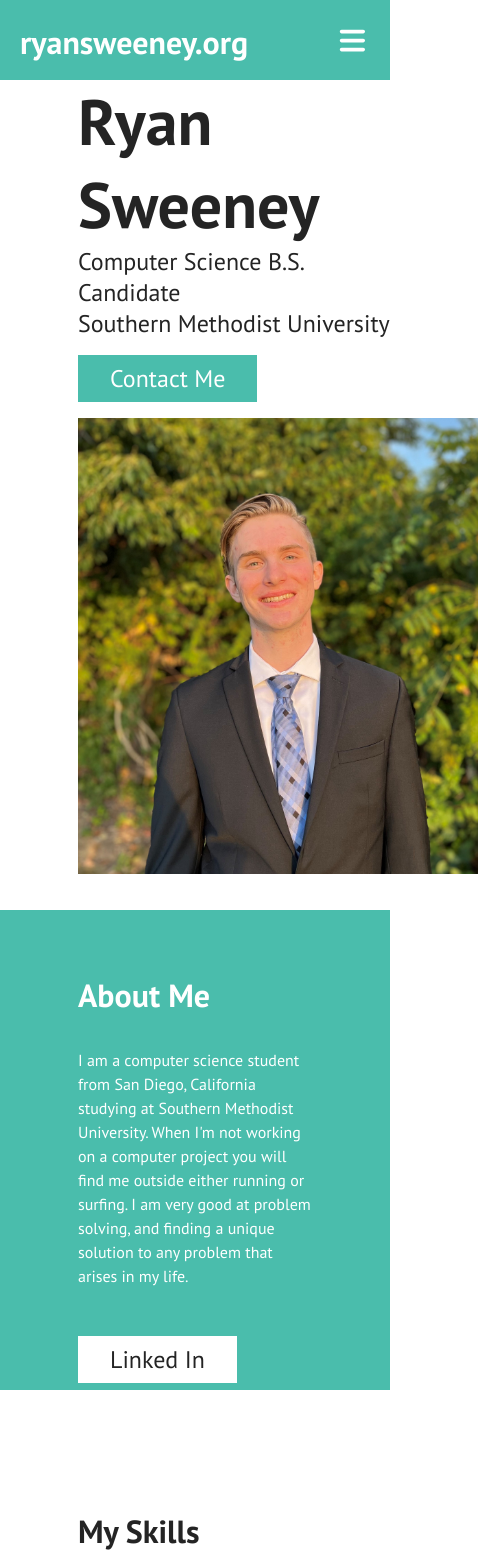
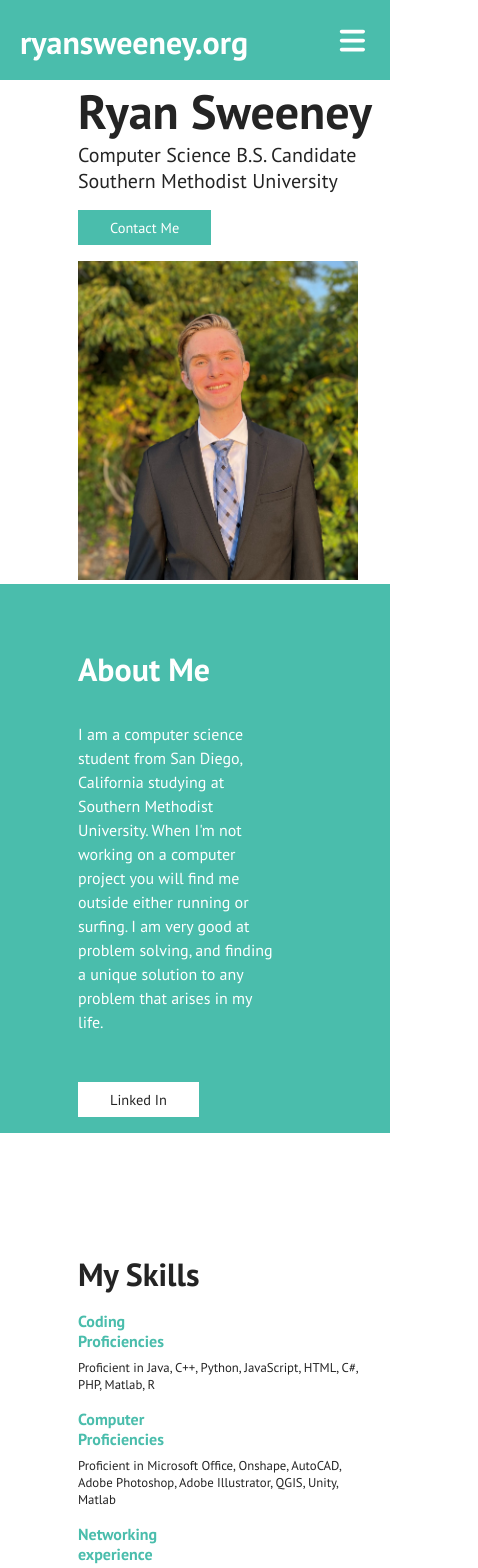
Before and after one commit to RyanWSweeney/ryansweeneywebsite, a React (Create React App) app: page / in a window 390 px wide. Shown: the top 1568 px of the page, 478 px wide, since content can reach past the window. Built offline with nearby package versions, Linux system fonts and the light colour scheme.

Commit message:
more mobile improvements

```diff
--- a/src/components/pages/Home.css
+++ b/src/components/pages/Home.css
@@ -1,8 +1,10 @@
 .headshot{
     height:auto;
-    padding: 2rem 0;
     width: 25rem;
+    max-width: 100%;
     position: relative;
+    margin-top: 2rem;
+    padding-right: 2rem;
 }
 
 .home-container{
@@ -18,7 +20,8 @@
 }
 
 .home-layout{
-    margin: 0 20vw;
+    margin-left: 20vw;
+    margin-right: 20vw;
     width: 80vw;
     text-align: start;
 }
@@ -28,12 +31,13 @@
     flex-direction: row;
     background-color: #4ABDAC;
     width: 100vw;
-    height: 30rem;
+    height: auto;
     position: relative;
     right: 20vw;
     justify-content: left;
     align-items: start;
     align-content: start;
+    padding-bottom: 2rem;
 }
 
 .introduction{
@@ -56,13 +60,15 @@
     margin-left: auto;
     margin-right: auto;
     justify-content: left;
+    max-width: 100%;
 }
 
 .text-field-2{
-    padding: 4rem 0;
     position: relative;
     margin: 0 20vw;
     justify-content: left;
+    padding-right: 2rem;
+    padding-top: 4rem;
 }
 
 .text-h1{
@@ -73,6 +79,7 @@
     display: flex;
     justify-content: left;
     align-items: start;
+    max-width: 100%;
 }
 
 .text-h2{
@@ -114,6 +121,7 @@
     text-align: left;
     align-items: start;
     max-width: 40rem;
+    padding-right: 2rem;
 }
 
 .text-h4-light{
@@ -190,3 +198,27 @@ a:hover {
 a:focus {
     outline: none;
 }
+
+@media (max-width: 992px) {
+    .text-h1 {
+        font-size: 3rem !important;
+    }
+    .text-h2 {
+        font-size: 2rem !important;
+    }
+    .text-h3 {
+        font-size: 1.25rem !important;
+    }
+    .text-h4 {
+        font-size: .8rem !important;
+    }
+    .text-h5-color {
+        font-size: 1rem !important;
+    }
+    .button {
+        font-size: 90% !important;
+    }
+    .button-2 {
+        font-size: 90% !important;
+    }
+}
```
